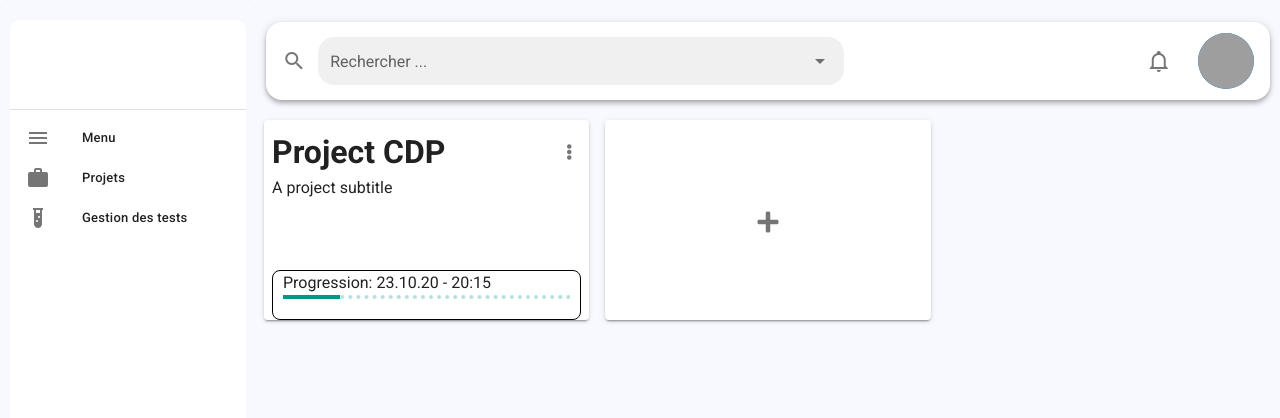
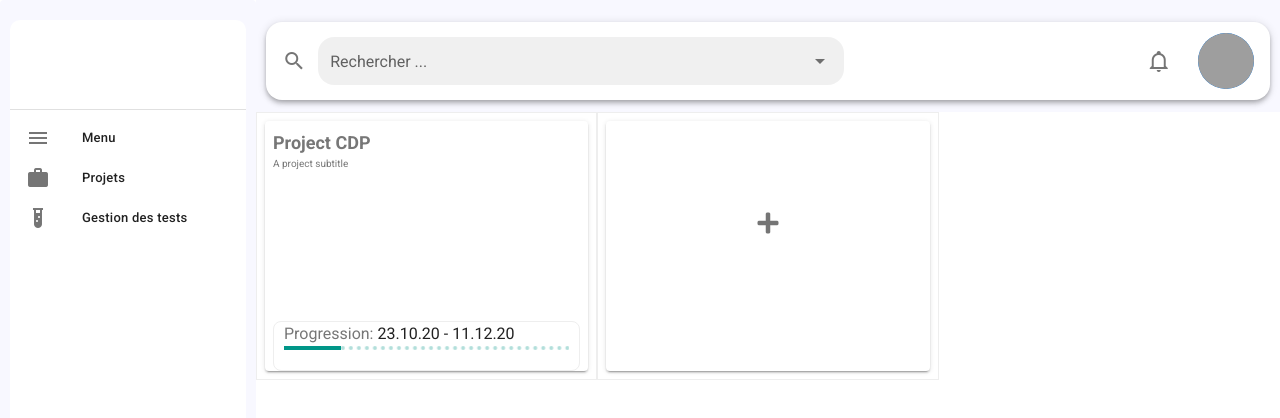
Before and after one commit to emmanoe/medical, a Vue app: page / in a window 1280 px wide. Shown: the top 418 px of the page. Built offline with nearby package versions, Linux system fonts and the light colour scheme; grey boxes are pictures that could not be loaded.

Commit message:
Project Tile Update

```diff
--- a/src/views/Home.vue
+++ b/src/views/Home.vue
@@ -1,14 +1,13 @@
 <template>
-  <v-app :style="{background: '#F8F8FF'}">
-    <v-row no-gutters>
+<v-row no-gutters>
       <v-col
         v-for="n in (projects.length + 1)"
         :key="n"
         cols="12"
         sm="4"
-        style="padding:8px"
+        style="padding:8px; border: 1px groove"
       >
-        <v-card style="height:200px;padding:8px">
+        <v-card style="height:250px;padding:8px">
           <p style="text-align:center" v-if="n==projects.length + 1">
             <v-icon aria-hidden="false" style="height:24px;width:24px;margin-top: 82px;">
               fa-plus
@@ -16,17 +15,15 @@
           </p>
           <div style="width: 100%; height:100%;" v-else>
             <!-- Title -->
-            <h1 style="width:calc(100% - 24px) !important;float:left;">{{ projects[n - 1].name }}</h1>
-            <v-icon aria-hidden="false" style="height:48px;width:24px;float:left;font-size:1em">
-                fa-ellipsis-v
-              </v-icon>
+            <h1 style="font-size:18px; width:calc(100% ) !important;float:left; color:#777777">{{ projects[n - 1].name }}</h1>
+
             <!-- Subtitle -->
-            <p>{{ projects[n - 1].subtitle }}</p>
+            <p style="font-size:10px; color:#777777">{{ projects[n - 1].subtitle }}</p>
             <!-- Profils img -->
             <!-- Linear progress bar -->
-            <div style="position:absolute;bottom:0px; width:calc(100% - 16px); height: 50px;border: 1px solid black;border-radius:8px;padding:0 10px 0 10px;">
-              <span>Progression: </span>
-              <span>23.10.20 - 20:15 </span>
+            <div style="position:absolute;bottom:0px; width:calc(100% - 16px); height: 50px;border: 1px groove;border-radius:8px;padding:0 10px 0 10px;">
+              <span style="color:#777777;font-family: 'Roboto', sans-serif;">Progression: </span>
+              <span>23.10.20 - 11.12.20 </span>
               <v-progress-linear
                 color="teal"
                 buffer-value="0"
@@ -38,7 +35,6 @@
         </v-card>
       </v-col>
     </v-row>
-  </v-app>
 </template>
 
 <script>
```
